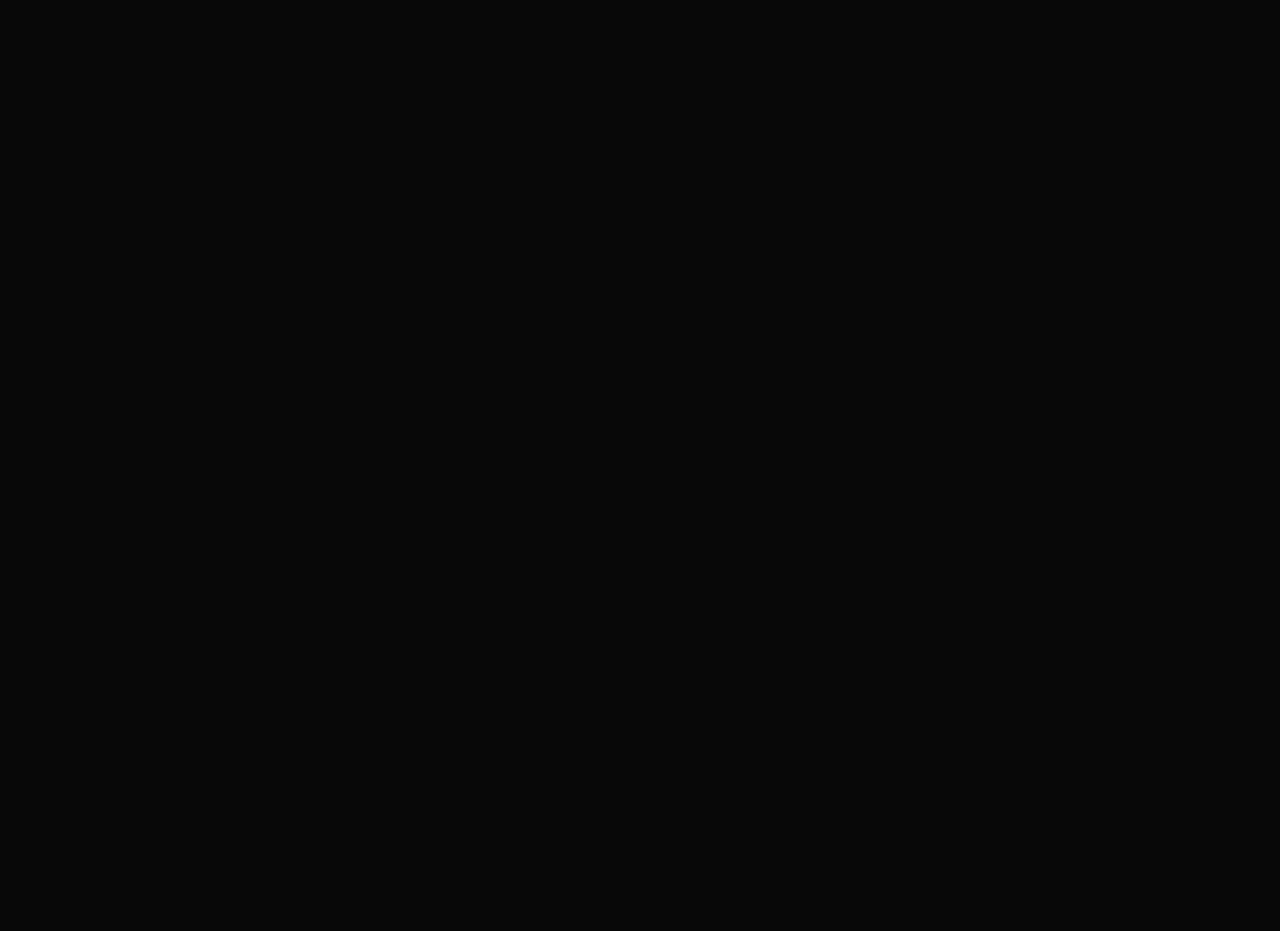
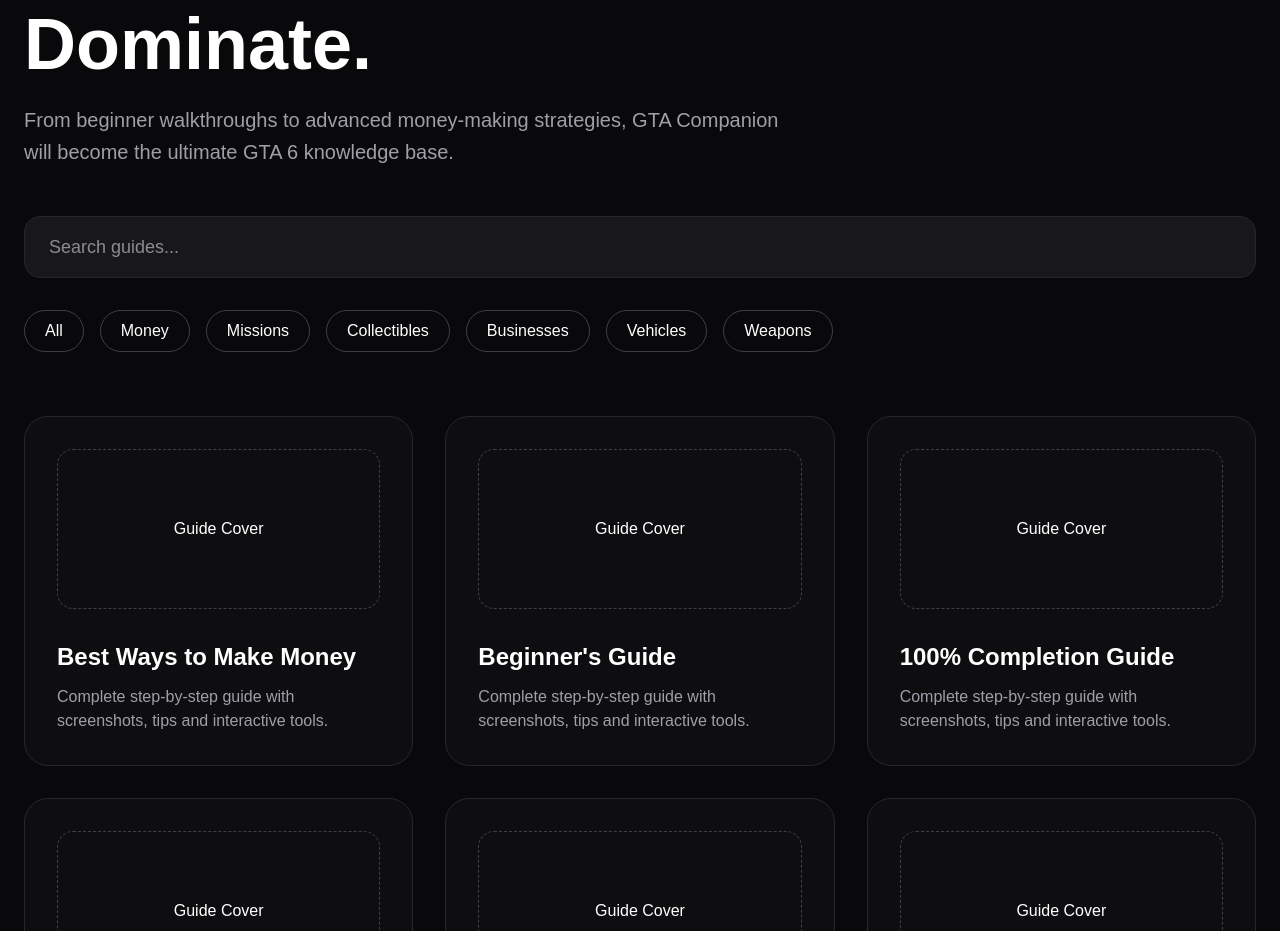
Before and after one commit to greventas-web/gta-companion, a Next.js app: page /guides in a window 1280 px wide. Shown: the part 281-1212 px from the top of the page. Before the commit the page ends 865 px from the top, so only its background shows below. Built offline with nearby package versions, Linux system fonts and the light colour scheme.

Commit message:
Sprint 4: Build premium Guides page

```diff
--- a/app/guides/page.tsx
+++ b/app/guides/page.tsx
@@ -1,8 +1,97 @@
 export default function GuidesPage() {
   return (
-    <main className="min-h-screen bg-background px-6 py-20 text-white">
-      <h1 className="text-5xl font-bold">Guides</h1>
-      <p className="mt-4 text-zinc-400">Coming soon.</p>
+    <main className="min-h-screen bg-background text-white">
+
+      <section className="mx-auto max-w-7xl px-6 py-24">
+
+        <span className="rounded-full border border-pink-500/30 bg-pink-500/10 px-4 py-2 text-xs font-semibold uppercase tracking-[0.3em] text-pink-400">
+          GTA 6 Guides
+        </span>
+
+        <h1 className="mt-8 text-6xl font-extrabold md:text-7xl">
+          Learn.
+          <span className="text-pink-400"> Master.</span>
+          <br />
+          Dominate.
+        </h1>
+
+        <p className="mt-6 max-w-3xl text-xl leading-8 text-zinc-400">
+          From beginner walkthroughs to advanced money-making strategies,
+          GTA Companion will become the ultimate GTA 6 knowledge base.
+        </p>
+
+        {/* Search */}
+
+        <div className="mt-12">
+          <input
+            type="text"
+            placeholder="Search guides..."
+            className="w-full rounded-2xl border border-zinc-800 bg-zinc-900 px-6 py-4 text-lg outline-none transition focus:border-pink-500"
+          />
+        </div>
+
+        {/* Categories */}
+
+        <div className="mt-8 flex flex-wrap gap-4">
+
+          {[
+            "All",
+            "Money",
+            "Missions",
+            "Collectibles",
+            "Businesses",
+            "Vehicles",
+            "Weapons",
+          ].map((category) => (
+            <button
+              key={category}
+              className="rounded-full border border-zinc-700 px-5 py-2 transition hover:border-pink-500 hover:text-pink-400"
+            >
+              {category}
+            </button>
+          ))}
+
+        </div>
+
+        {/* Guide Cards */}
+
+        <div className="mt-16 grid gap-8 md:grid-cols-3">
+
+          {[
+            "Best Ways to Make Money",
+            "Beginner's Guide",
+            "100% Completion Guide",
+            "Business Guide",
+            "Collectibles Guide",
+            "Weapon Guide",
+          ].map((guide) => (
+
+            <div
+              key={guide}
+              className="rounded-3xl border border-zinc-800 bg-zinc-900/40 p-8 transition hover:-translate-y-2 hover:border-pink-500"
+            >
+
+              <div className="mb-8 flex h-40 items-center justify-center rounded-2xl border border-dashed border-zinc-700">
+                Guide Cover
+              </div>
+
+              <h3 className="text-2xl font-bold">
+                {guide}
+              </h3>
+
+              <p className="mt-3 text-zinc-400">
+                Complete step-by-step guide with screenshots, tips and
+                interactive tools.
+              </p>
+
+            </div>
+
+          ))}
+
+        </div>
+
+      </section>
+
     </main>
   );
 }
```
